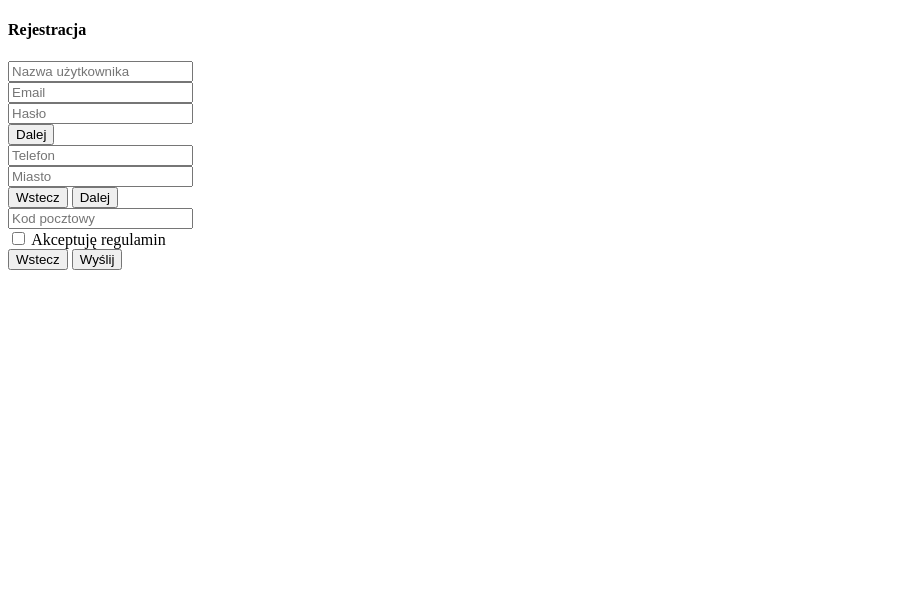
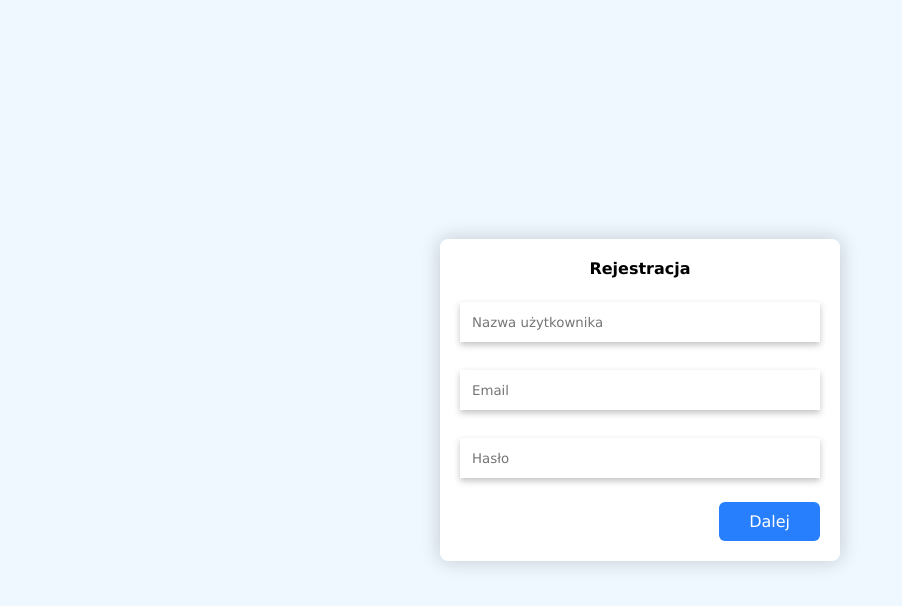
Before and after one commit to daniel-ciupek/Formularz-wieloetapowy, a plain HTML site: page index.html in a window 1280 px wide. Shown: the whole page, without its empty margins (0-902 px from the left). Drawn offline with Linux system fonts and the light colour scheme.

Commit message:
HTML & CSS

```diff
--- a/index.html
+++ b/index.html
@@ -1,29 +1,42 @@
 <!DOCTYPE html>
 <html lang="en">
   <head>
-    <meta charset="UTF-8">
-    <meta name="viewport" content="width=device-width, initial-scale=1.0">
+    <meta charset="UTF-8" />
+    <meta name="viewport" content="width=device-width, initial-scale=1.0" />
     <title>Formularz Wieloetapowy</title>
-    <link rel="stylesheet" href="style.css">
+    <link rel="stylesheet" href="style.css" />
   </head>
   <body>
-
     <div class="container">
-
       <h4>Rejestracja</h4>
       <form action="#">
         <div class="step step-1 active">
           <div class="field-control">
-        <input type="text" id="username" name="username"
-        required placeholder="Nazwa użytkownika">
+            <input
+              type="text"
+              id="username"
+              name="username"
+              required
+              placeholder="Nazwa użytkownika"
+            />
           </div>
           <div class="field-control">
-        <input type="email" id="email" name="email"
-        required placeholder="Email">
+            <input
+              type="email"
+              id="email"
+              name="email"
+              required
+              placeholder="Email"
+            />
           </div>
           <div class="field-control">
-        <input type="password" id="password" name="password"
-        required placeholder="Hasło">
+            <input
+              type="password"
+              id="password"
+              name="password"
+              required
+              placeholder="Hasło"
+            />
           </div>
           <div class="buttons-container first-step">
             <button type="button" class="next-btn">Dalej</button>
@@ -31,12 +44,10 @@
         </div>
         <div class="step step-2">
           <div class="field-control">
-        <input type="text" id="phone" name="phone"
-         placeholder="Telefon">
+            <input type="text" id="phone" name="phone" placeholder="Telefon" />
           </div>
           <div class="field-control">
-        <input type="text" id="city" name="city"
-         placeholder="Miasto">
+            <input type="text" id="city" name="city" placeholder="Miasto" />
           </div>
           <div class="buttons-container">
             <button type="button" class="previous-btn">Wstecz</button>
@@ -45,11 +56,15 @@
         </div>
         <div class="step step-3">
           <div class="field-control">
-        <input type="text" id="postal-code" name="postal-code"
-         placeholder="Kod pocztowy">
+            <input
+              type="text"
+              id="postal-code"
+              name="postal-code"
+              placeholder="Kod pocztowy"
+            />
           </div>
           <div class="field-control">
-        <input type="checkbox" id="tos" name="tos">
+            <input type="checkbox" id="tos" name="tos" />
             <label for="tos">Akceptuję regulamin</label>
           </div>
           <div class="buttons-container">
@@ -58,9 +73,7 @@
           </div>
         </div>
       </form>
-
     </div>
-
 
     <script src="app.js"></script>
   </body>
--- a/style.css
+++ b/style.css
@@ -0,0 +1,95 @@
+* {
+  margin: 0;
+  padding: 0;
+  box-sizing: border-box;
+}
+
+body {
+  display: flex;
+  align-items: center;
+  justify-content: center;
+  width: 100vw;
+  height: 100vh;
+  background-color: aliceblue;
+  font-family: Verdana, Geneva, Tahoma, sans-serif;
+}
+
+.container {
+  max-width: 400px;
+  width: 90%;
+  padding: 20px;
+  box-shadow: 0px 0px 20px rgba(0, 0, 0, 0.2);
+  border-radius: 8px;
+  background-color: white;
+}
+
+.container h4 {
+  text-align: center;
+}
+
+.step {
+  display: none;
+}
+
+.step.active {
+  display: block;
+}
+
+.field-control {
+  margin-top: 20px;
+}
+
+.field-control input {
+  width: 100%;
+  height: 40px;
+  margin: 4px auto;
+  padding: 0 10px;
+  outline: none;
+  border: 2px solid white;
+  background-color: white;
+  box-shadow: 0 0.2rem 0.4rem #0000003d;
+}
+
+.field-control input::placeholder {
+  font-family: Verdana, Geneva, Tahoma, sans-serif;
+}
+
+.field-control input[type="checkbox"] {
+  width: 20px;
+  height: 20px;
+  margin: 0 5px 0 0;
+}
+
+.field-control input.invalid-input {
+  border: 2px solid red;
+}
+
+.buttons-container {
+  display: flex;
+  justify-content: space-between;
+}
+
+.buttons-container.first-step {
+  justify-content: flex-end;
+}
+
+.step button {
+  margin-top: 20px;
+  padding: 10px 30px;
+  border-radius: 6px;
+  border: none;
+  outline: none;
+  background-color: #277ffd;
+  font-family: Verdana, Geneva, Tahoma, sans-serif;
+  font-size: 1rem;
+  color: white;
+  cursor: pointer;
+}
+
+button.submit-btn {
+  background-color: #53b243;
+}
+
+button.submit-btn:hover {
+  background-color: #5bc348;
+}
```
Lines whose indentation alone changed are shown as unchanged.
